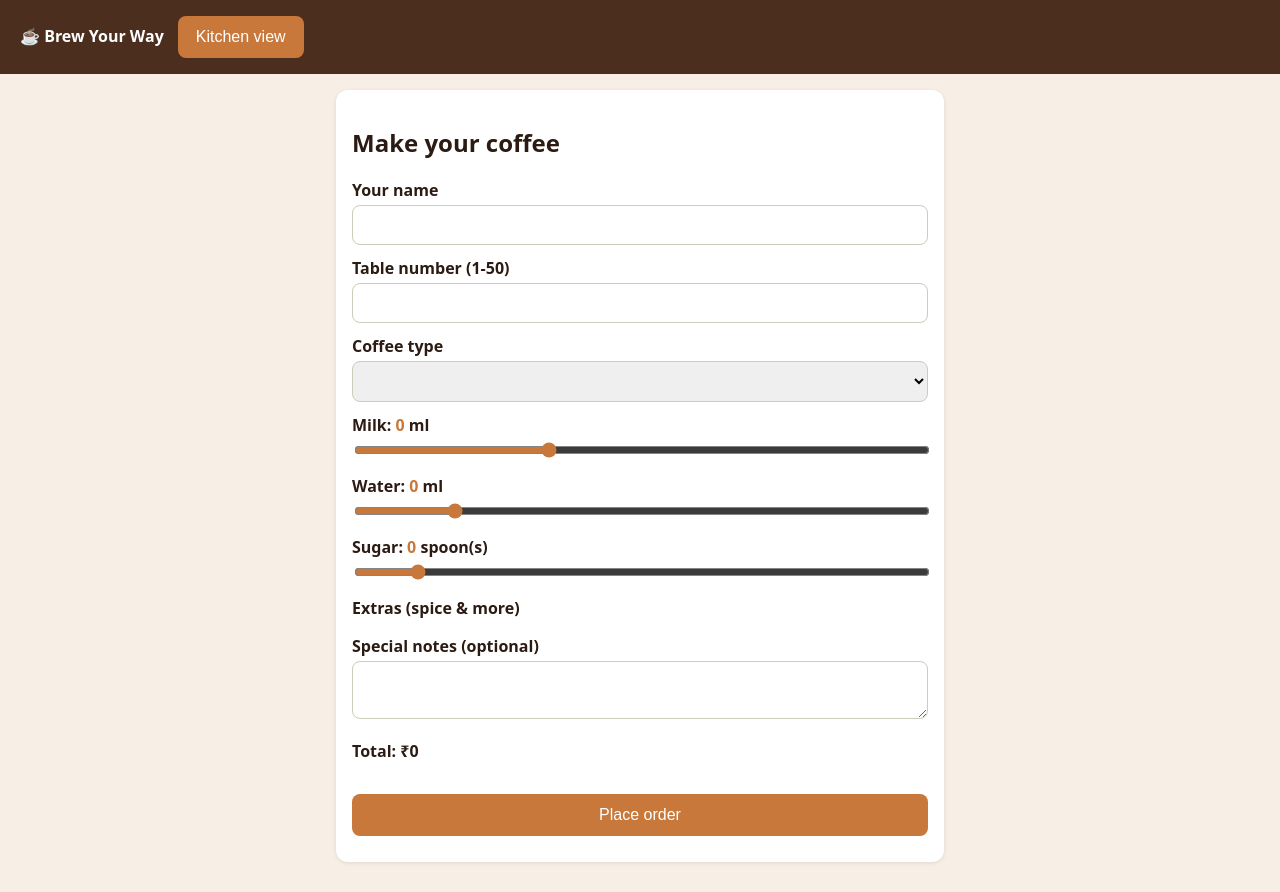
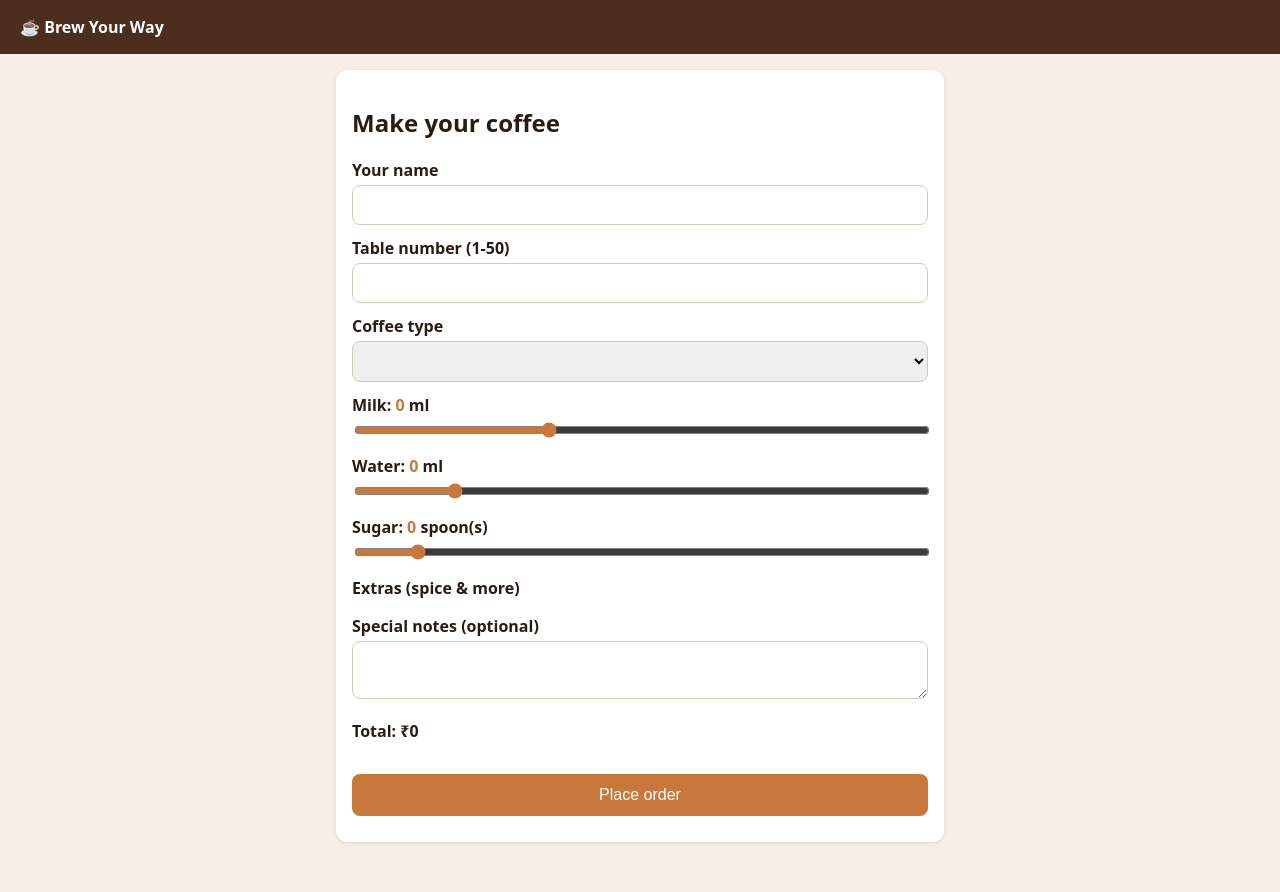
Before and after one commit to dileep123455/OrderCoffee, a website: page public/index.html in a window 1280 px wide. Drawn offline with Linux system fonts and the light colour scheme; no server answers.

Commit message:
Remove Kitchen view button from header
Removed Kitchen view button from the header.

```diff
--- a/public/index.html
+++ b/public/index.html
@@ -7,7 +7,7 @@
   <link rel="stylesheet" href="style.css">
 </head>
 <body>
-<header><strong>&#9749; Brew Your Way</strong><a href="kitchen.html"><button>Kitchen view</button></a></header>
+<header><strong>&#9749; Brew Your Way</strong></header>
 <main>
   <section id="orderSection" class="card">
     <h2>Make your coffee</h2>
```
